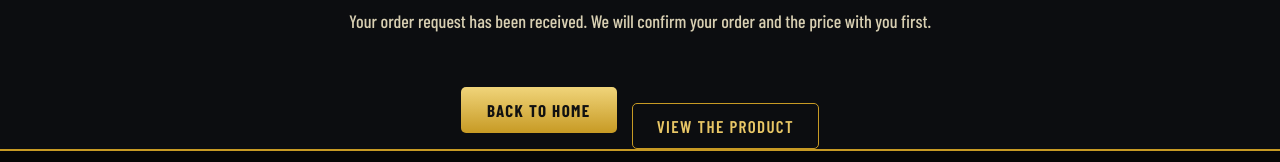
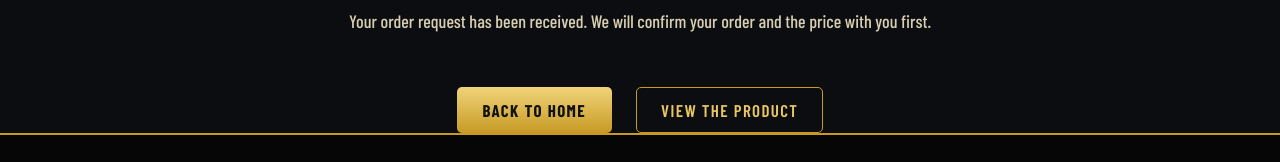
Before and after one commit to ladlabaloch512-blip/black-horse-builds, a plain HTML site: page variant-4/thank-you.html in a window 1280 px wide. Shown: the part 325-487 px from the top of the page. Drawn offline with nearby package versions, Linux system fonts and the light colour scheme.

Commit message:
Thank-you button alignment fix - all variants (V1-ThankYou-R4-01)

```diff
--- a/variant-4/thank-you.html
+++ b/variant-4/thank-you.html
@@ -264,6 +264,9 @@ button.btn-gold,button.btn-line,button.btn-black,button.btn-goldb,button.btn-hex
 .cart-link::after{content:"CART";font-size:13px;font-weight:700;letter-spacing:.1em;color:#e9c766}
 .cart-link svg{stroke:#e9c766}
 @media(max-width:900px){.hbar .hright{margin-left:auto}.hbar>.cart-link{margin-left:auto}}
+
+/*tyfix*/
+.ty-actions{display:flex;flex-wrap:wrap;justify-content:center;align-items:stretch;gap:12px}
 </style>
 
 </head><body>
@@ -280,7 +283,7 @@ button.btn-gold,button.btn-line,button.btn-black,button.btn-goldb,button.btn-hex
 </div></header>
 <div class="wrap"><div class="page-head"><h1>THANK YOU</h1><div class="sub">ORDER REQUEST RECEIVED</div></div>
 <p style="text-align:center;font-size:18px;line-height:1.65;max-width:620px;margin:0 auto 26px;color:#d8cfb2">Your order request has been received. We will confirm your order and the price with you first.</p>
-<p style="text-align:center"><a class="btn-gold" href="index.html">BACK TO HOME</a> <a class="btn-line" href="product.html">VIEW THE PRODUCT</a></p></div>
+<p class="ty-actions" style="text-align:center"><a class="btn-gold" href="index.html">BACK TO HOME</a> <a class="btn-line" href="product.html">VIEW THE PRODUCT</a></p></div>
 <footer class="site"><div class="fgrid">
 <a class="logo" href="index.html"><img src="../assets/logo-a-keyed.webp" alt="Black Horse logo"></a>
 <div><h4>Quick Links</h4><a href="index.html">Home</a><a href="product.html">Product</a><a href="about.html">About</a><a href="blog.html">Blog</a><a href="faq.html">FAQ</a><a href="contact.html">Contact</a></div>
```
